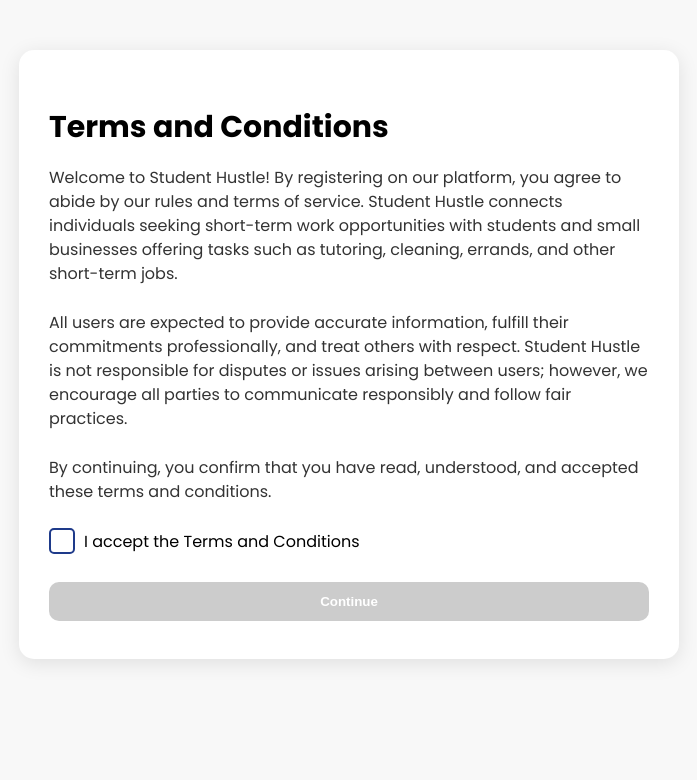
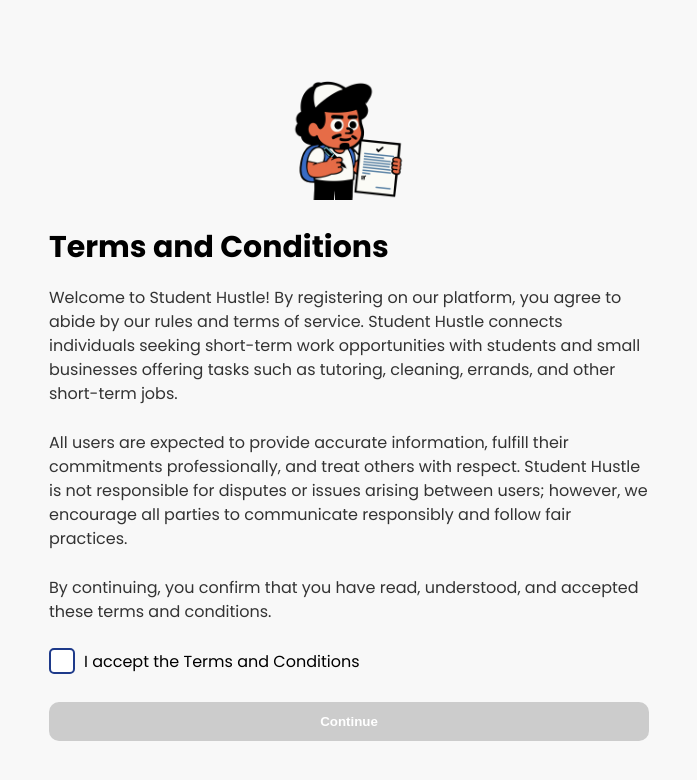
Before and after one commit to MATALAME/DIGA4005A-StudentApp, a React (Create React App) app: page /terms in a window 1280 px wide. Shown: the top 780 px of the page, without its empty margins (291-988 px from the left). Built offline with nearby package versions, Linux system fonts and the light colour scheme; no server answers; the database is empty.

Commit message:
more changes

```diff
--- a/src/Styling/JobDetails.css
+++ b/src/Styling/JobDetails.css
@@ -93,7 +93,7 @@
   }
 
   .job-info {
-    text-align: left;
+    text-align: center;
     margin: 16px 0;
     font-size: 0.95rem;
   }
@@ -113,10 +113,16 @@
     gap: 4px;
   }
 
-  .job-pay {
+  .job-pay2 {
     font-size: 1.5rem;
     font-weight: bold;
     margin: 12px 0;
+    text-align: center;
+    display: block;
+    background: #598c6a;
+    color: white;
+    padding: 0px 30px;
+    border-radius: 10px;
   }
 
   .job-button-row {
--- a/src/Styling/Load.css
+++ b/src/Styling/Load.css
@@ -23,6 +23,7 @@
 .Start-Page h2 {
   font-size: 2rem;
   margin-bottom: 10px;
+  color: white;
 }
 
 .Start-Page p {
--- a/src/Styling/SignUp.css
+++ b/src/Styling/SignUp.css
@@ -90,8 +90,6 @@
   font-size: 1.8rem;
   color: #6b7280;
 }
-
-
 
 .submit-button {
   width: 100%;
--- a/src/Styling/TermsPage.css
+++ b/src/Styling/TermsPage.css
@@ -2,9 +2,12 @@
     max-width: 600px;
     margin: 50px auto;
     padding: 30px;
-    background: #fff;
-    border-radius: 15px;
-    box-shadow: 0 4px 20px rgba(0,0,0,0.1);
+}
+
+  .terms-image {
+    width: 120px;
+    display: block;
+    margin: 0 auto;
   }
 
   .terms-content {
--- a/src/pages/JobDetails.jsx
+++ b/src/pages/JobDetails.jsx
@@ -37,7 +37,7 @@
     <Layout>
       <div className="job-details-page">
       <div className="job-details-wrapper">
-         <button className="details-back-button" onClick={() => navigate("/Home")}> ← Back </button>
+         <button className="details-back-button" onClick={() => navigate("/Home")}> Back </button>
         <div className="job-details-card">
           <img
             src={job.profileImage || `https://picsum.photos/seed/${job.id}/150`}
@@ -51,7 +51,7 @@
             <strong>Job Info:</strong>
             <ul>
               {job.description.split("\n").map((line, idx) => (
-                <li key={idx}>{line}</li>
+                <p key={idx}>{line}</p>
               ))}
             </ul>
           </div>
@@ -61,7 +61,7 @@
             {job.suburb}, {job.city}
           </div>
 
-          <p className="job-pay">R{job.payAmount}.00</p>
+          <p className="job-pay2">R{job.payAmount}.00</p>
 
           <div className="job-button-row">
             <button
--- a/src/pages/TermsPage.jsx
+++ b/src/pages/TermsPage.jsx
@@ -1,6 +1,8 @@
 import React, { useState } from "react";
 import { useNavigate } from "react-router-dom";
 import "../Styling/TermsPage.css";
+
+import TermsImage from "../images/TermsPhoto.png"
 
 const TermsPage = ({ userType }) => {
   const navigate = useNavigate();
@@ -16,6 +18,7 @@
 
   return (
     <div className="terms-container">
+      <img src={TermsImage} alt="Character holding contract" className="terms-image" />
       <div className="terms-content">
       <h2>Terms and Conditions</h2>
         <p>
```
Also changed, not shown: src/images/TermsPhoto.png (added).
